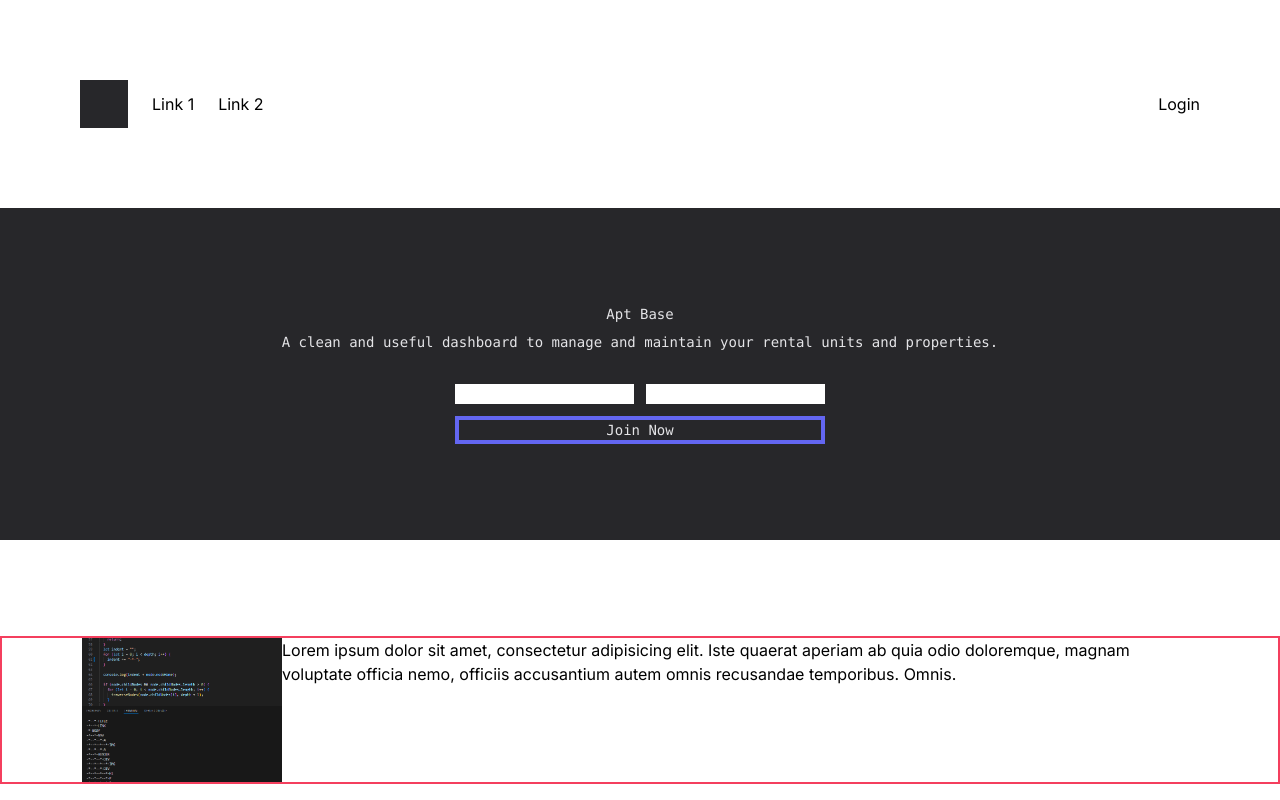
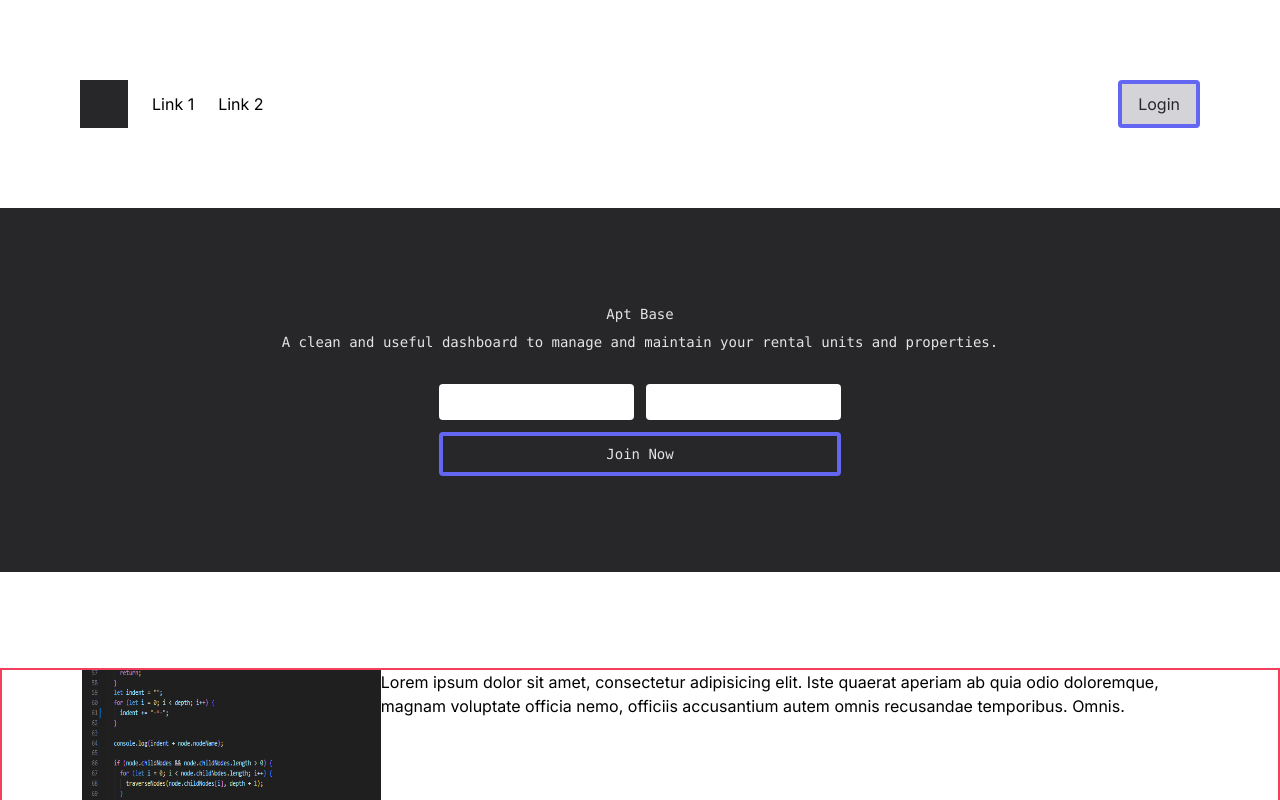
Before and after one commit to 4cody/apt, a Next.js app in the folder client/: page / in a window 1280 px wide. Shown: the top 800 px of the page. Built offline with nearby package versions, Linux system fonts and the light colour scheme.

Commit message:
login styles

```diff
--- a/client/src/app/page.tsx
+++ b/client/src/app/page.tsx
@@ -1,10 +1,16 @@
 "use client";
 import Image from "next/image";
 import Link from "next/link";
+import { useState } from "react";
 
 import tempImage from "@/ehnt.png";
 
 export default function Home() {
+  const [user, setUser] = useState({
+    name: "",
+    email: "",
+  });
+
   return (
     <main className="min-h-screen flex flex-col items-center">
       <div className="w-full p-20 flex justify-between items-center">
@@ -18,7 +24,10 @@ export default function Home() {
           </Link>
         </div>
 
-        <Link href="#" className="">
+        <Link
+          href="#"
+          className="bg-zinc-300 text-zinc-800 py-2 px-4 border-4 border-indigo-500 rounded hover:text-zinc-400 hover:bg-zinc-600 hover:scale-90 ease-out duration-200"
+        >
           Login
         </Link>
       </div>
@@ -31,17 +40,33 @@ export default function Home() {
         </p>
         <form onClick={() => {}} className="flex flex-col flex-wrap gap-3">
           <div className="flex gap-3">
-            <input type="text" className="" />
-            <input type="text" />
+            <input
+              type="text"
+              value={user.name}
+              onChange={(e) => {
+                setUser({ ...user, name: e.target.value });
+              }}
+              className="text-indigo-800 p-2 rounded"
+            />
+            <input
+              type="text"
+              value={user.email}
+              onChange={(e) => {
+                setUser({ ...user, email: e.target.value });
+              }}
+              className="text-indigo-800 p-2 rounded"
+            />
           </div>
-          <button className="border-4 border-indigo-500 flex-auto">
+          <button className="p-2 border-4 border-indigo-500 flex-auto rounded">
             Join Now
           </button>
         </form>
       </div>
 
       <div className="w-full px-20 border-2 border-rose-500 max-w-7xl flex">
-        <Image alt="" src={tempImage} width={200} height={400} layout="fixed" />
+        <div className="relative w-1/2 h-72">
+          <Image alt="image" src={tempImage} layout="fill" />
+        </div>
         <div>
           <h2 className=""></h2>
           <p className="">
```
